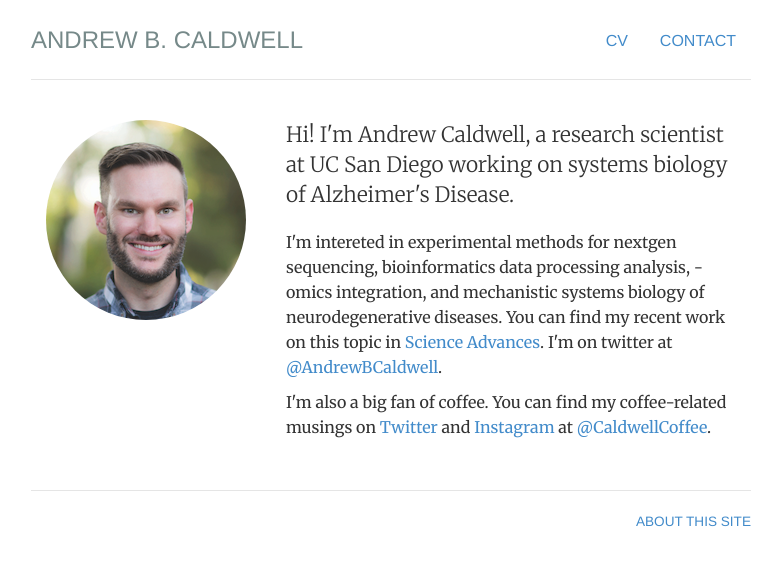
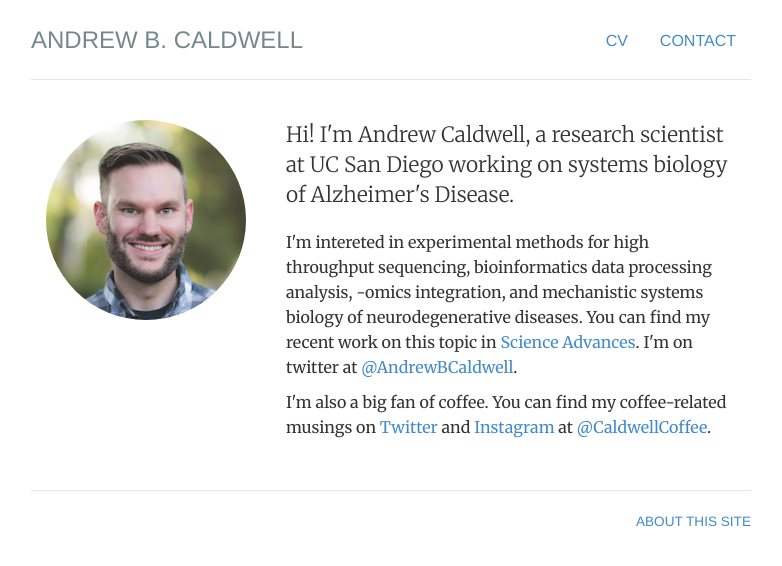
Before and after one commit to andrewbcaldwell/andrewbcaldwell.github.io, a Jekyll site: the page built from index.html, in a window 1280 px wide. Shown: the top 566 px of the page, without its empty margins (249-1031 px from the left). Built offline with Jekyll 4.4.1, drawn with Linux system fonts in a browser that asks for light colours.

Commit message:
Update index.html

```diff
--- a/index.html
+++ b/index.html
@@ -13,7 +13,7 @@ description: Andrew B. Caldwell is a research scientist at UC San Diego.
             </div>
     <div itemscope itemtype="http://data-vocabulary.org/Person" class="col-sm-8">
     <p class="lead">Hi! I'm <span itemprop="name">Andrew Caldwell</span>, a <span itemprop="title">research scientist</span> at UC San Diego working on systems biology of Alzheimer's Disease.</p>
-    <p>I'm intereted in <span itemprop="research">experimental methods for nextgen sequencing</span>, <span itemprop="research">bioinformatics data processing analysis</span>, <span itemprop="research">-omics integration</span>, and <span itemprop="research">mechanistic systems biology of neurodegenerative diseases</span>. You can find my recent work on this topic in <a href="https://advances.sciencemag.org/content/6/46/eaba5933">Science Advances</a>. I'm on twitter at <a href="https://www.twitter.com/andrewbcaldwell">@AndrewBCaldwell</a>.</p>
+    <p>I'm intereted in <span itemprop="research">experimental methods for high throughput sequencing</span>, <span itemprop="research">bioinformatics data processing analysis</span>, <span itemprop="research">-omics integration</span>, and <span itemprop="research">mechanistic systems biology of neurodegenerative diseases</span>. You can find my recent work on this topic in <a href="https://advances.sciencemag.org/content/6/46/eaba5933">Science Advances</a>. I'm on twitter at <a href="https://www.twitter.com/andrewbcaldwell">@AndrewBCaldwell</a>.</p>
 
     <p>I'm also a big fan of coffee. You can find my coffee-related musings on <a href="https://www.twitter.com/caldwellcoffee">Twitter</a> and <a href="https://www.instagram.com/caldwellcoffee">Instagram</a> at <a href="https://www.instagram.com/caldwellcoffee">@CaldwellCoffee</a>.</p>
     </div>
```
